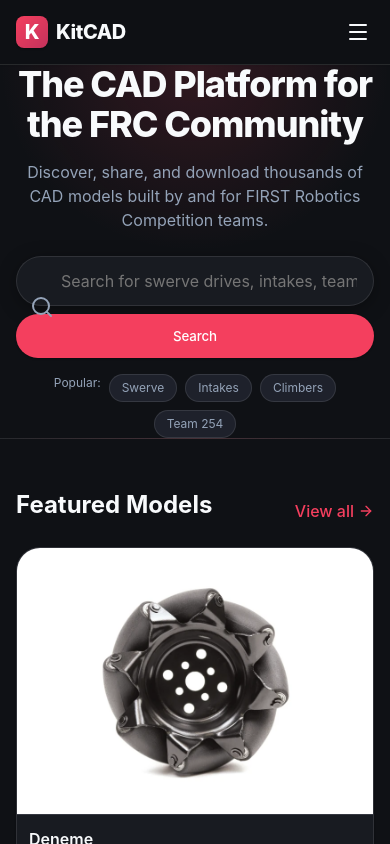
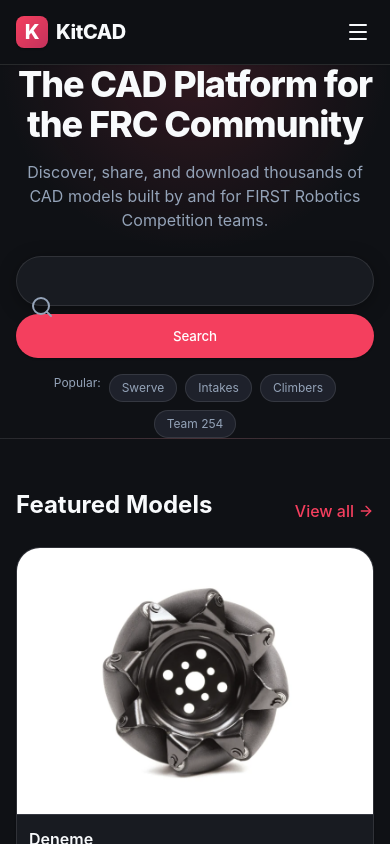
Before and after one commit to Gurates/KitCad, a React (Vite) app: page / in a window 390 px wide. Shown: the top 844 px of the page. Built offline with nearby package versions, Linux system fonts and the light colour scheme; no server answers.

Commit message:
mobile fix2

```diff
--- a/src/components/layout/Navbar.css
+++ b/src/components/layout/Navbar.css
@@ -87,7 +87,10 @@
 .search-icon {
   position: absolute;
   left: 0.75rem;
+  top: 50%;
+  transform: translateY(-50%);
   color: var(--color-text-muted);
+  pointer-events: none;
 }
 
 .profile-btn, .theme-toggle-btn {
--- a/src/components/layout/Navbar.jsx
+++ b/src/components/layout/Navbar.jsx
@@ -24,7 +24,7 @@
         <div className="navbar-center desktop-only">
           <div className="search-bar">
             <Search className="search-icon" size={18} />
-            <input type="text" placeholder="Search models or teams..." />
+            <input type="text" placeholder="" />
           </div>
         </div>
 
@@ -49,7 +49,7 @@
           <div className="mobile-menu-search">
             <div className="search-bar">
               <Search className="search-icon" size={18} />
-              <input type="text" placeholder="Search models or teams..." style={{ width: '100%' }} />
+              <input type="text" placeholder="" style={{ width: '100%' }} />
             </div>
           </div>
           <div className="mobile-menu-links">
--- a/src/pages/Explore/Explore.jsx
+++ b/src/pages/Explore/Explore.jsx
@@ -40,7 +40,7 @@
             <Search className="search-icon" size={18} />
             <input
               type="text"
-              placeholder="Search by name..."
+              placeholder=""
               value={searchTerm}
               onChange={(e) => setSearchTerm(e.target.value)}
             />
--- a/src/pages/Home/Home.jsx
+++ b/src/pages/Home/Home.jsx
@@ -25,7 +25,7 @@
             <Search className="hero-search-icon" size={24} />
             <input
               type="text"
-              placeholder="Search for swerve drives, intakes, team numbers..."
+              placeholder=""
               className="hero-search-input"
             />
             <button type="submit" className="btn btn-primary hero-search-btn">Search</button>
```
